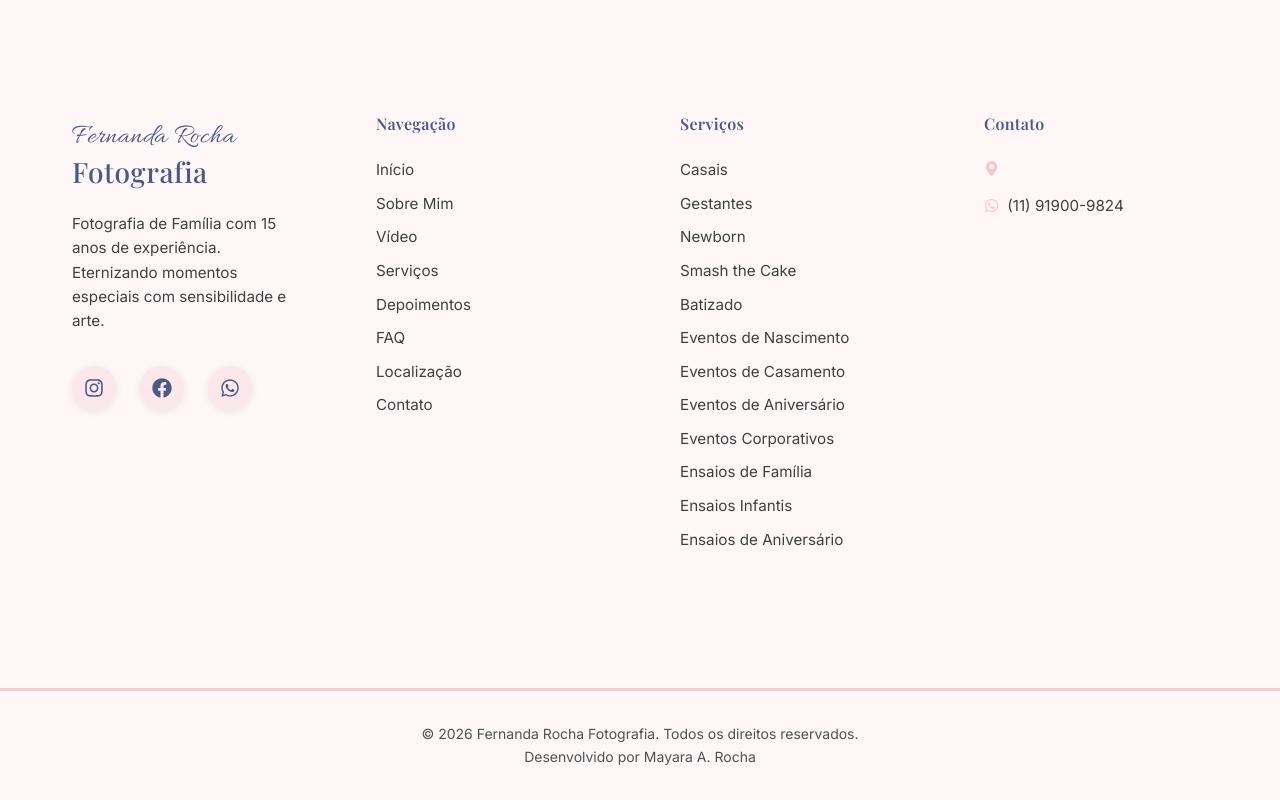
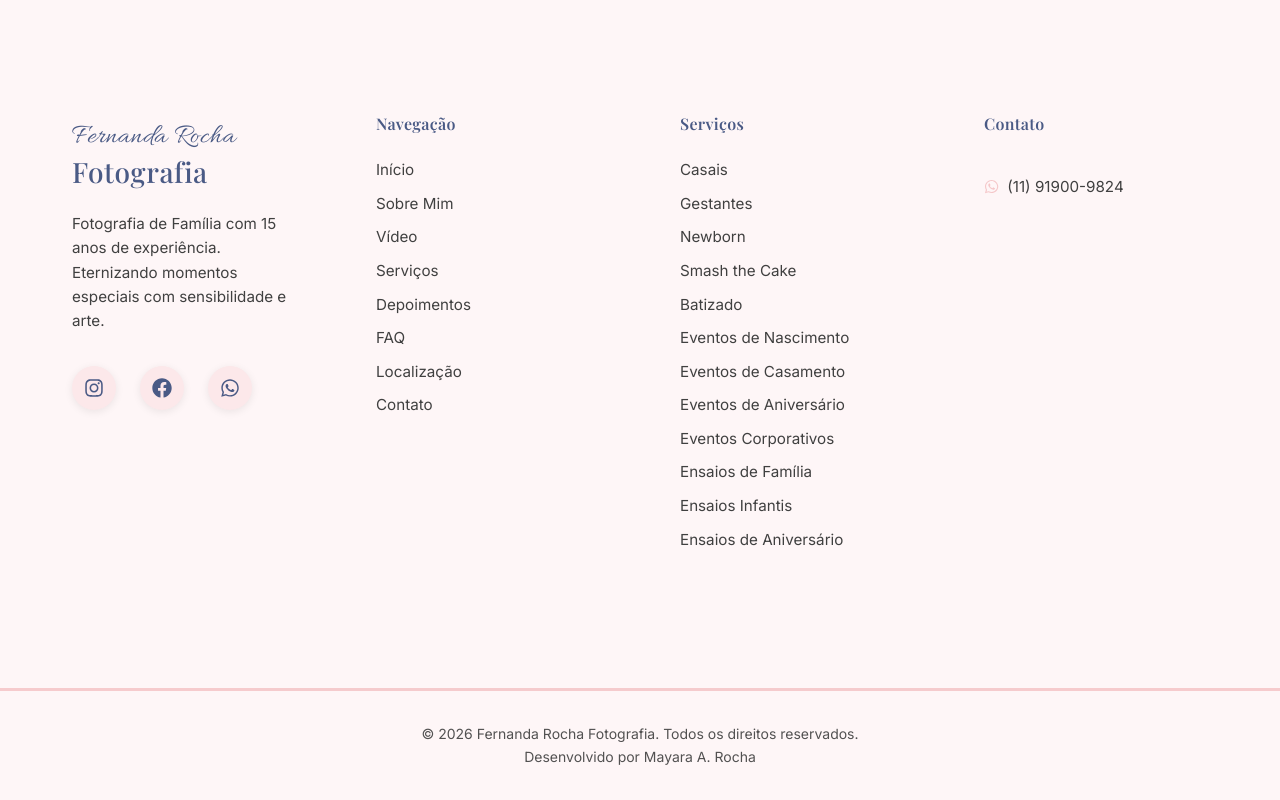
Before and after one commit to mayaraaraujorocha/fernandarochafotografia, a React (Vite) app: page / in a window 1280 px wide. Shown: the part 7287-8087 px from the top of the page. Built offline with nearby package versions, Linux system fonts and the light colour scheme.

Commit message:
Remove FaMapMarkerAlt icon from Footer component

```diff
--- a/src/components/Footer.tsx
+++ b/src/components/Footer.tsx
@@ -252,7 +252,7 @@ export function Footer() {
             </h4>
             <div style={{ fontSize: '0.95rem', color: 'var(--neutral-700)', lineHeight: 1.8 }}>
               <p style={{ display: 'flex', alignItems: 'flex-start', gap: '0.5rem', marginBottom: 'var(--spacing-sm)' }}>
-                <FaMapMarkerAlt style={{ marginTop: '0.25rem', flexShrink: 0, color: 'var(--accent-pink)' }} />
+
  <span>
 
 
```
